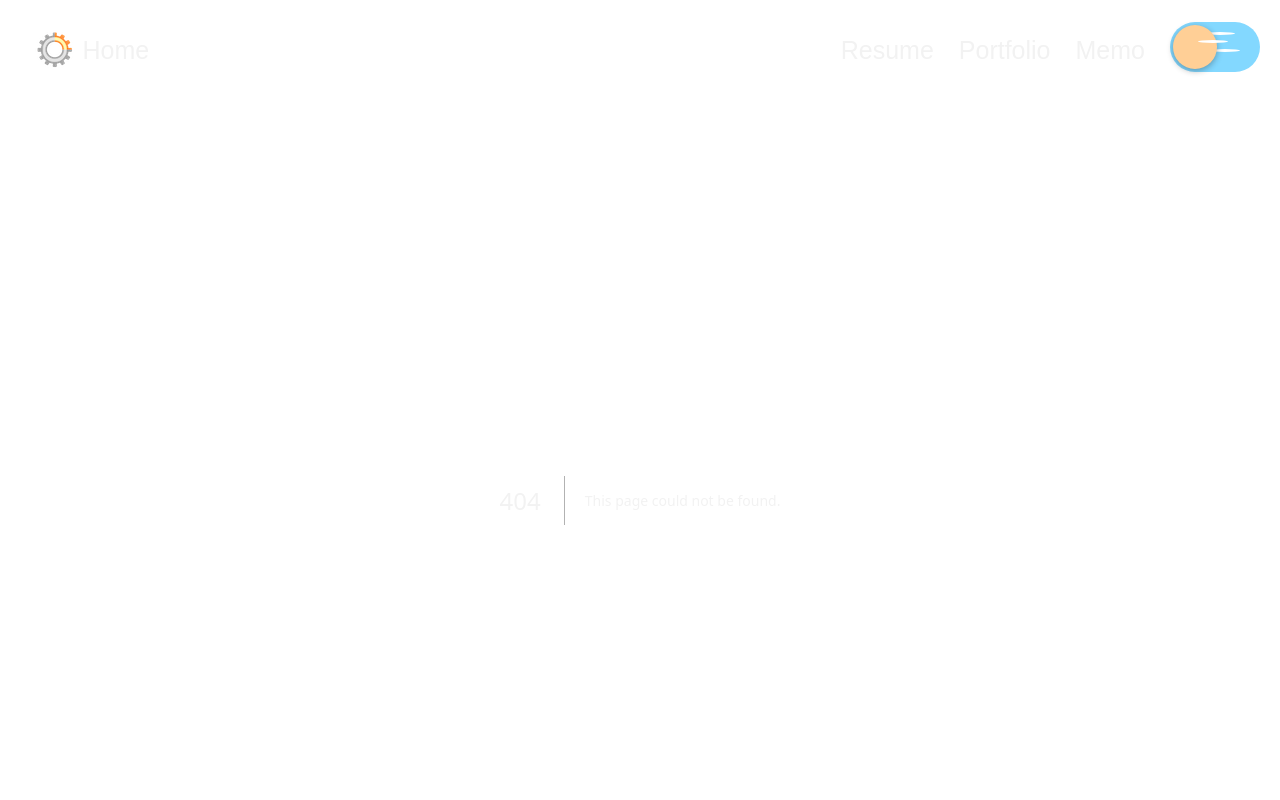
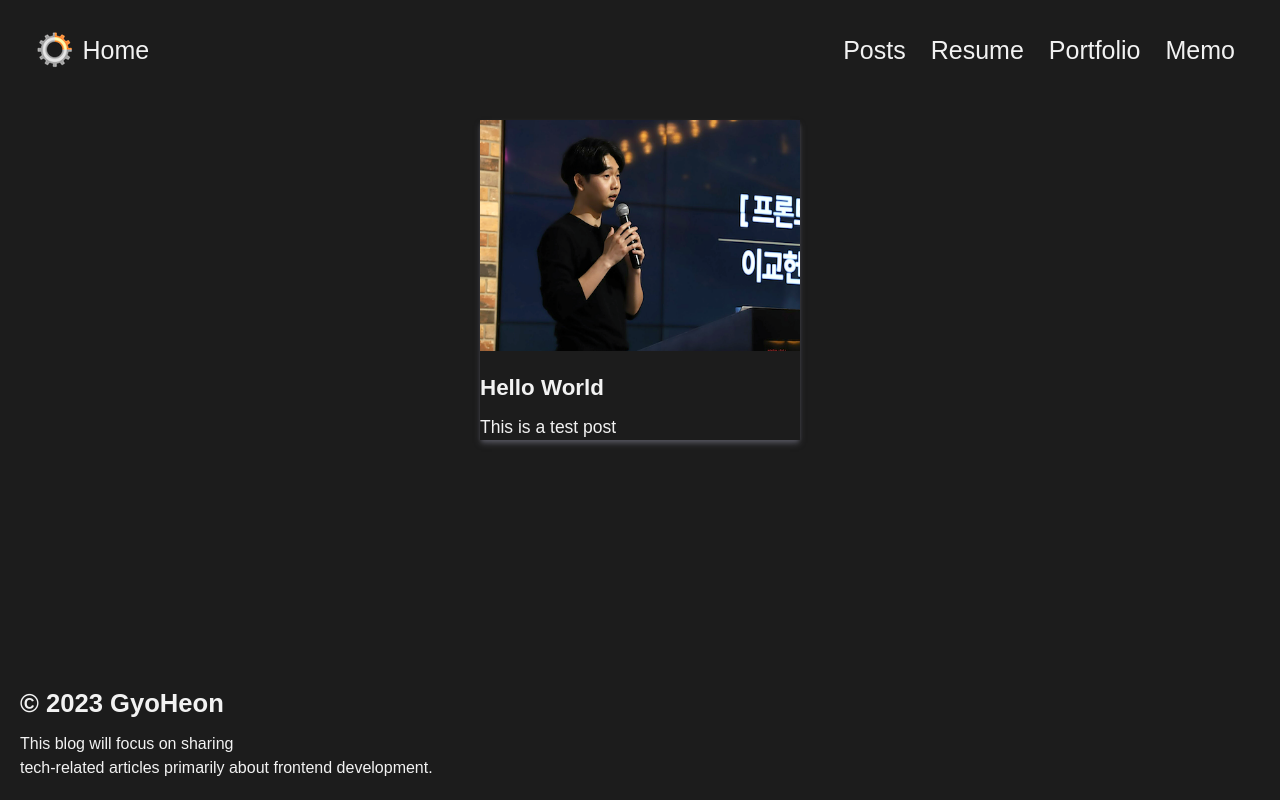
Before and after one commit to GyoHeon/blog, a Next.js app: page /posts in a window 1280 px wide. Before the commit this address had no page. Shown: the top 800 px of the page. Built offline with nearby package versions, Linux system fonts and the light colour scheme.

Commit message:
Feat: Make card component

```diff
--- /dev/null
+++ b/app/posts/page.tsx
@@ -0,0 +1,9 @@
+import { PostCard } from "@/components/Card";
+
+export default function Home() {
+  return (
+    <main className="flex min-h-screen flex-col items-center justify-between p-24">
+      <PostCard title="Hello World" description="This is a test post" image="/image/lgh.png" />
+    </main>
+  );
+}
--- a/constants/urls.ts
+++ b/constants/urls.ts
@@ -1,4 +1,5 @@
 export const HEADER_MENUS = [
+  { name: "Posts", url: "/posts" },
   { name: "Resume", url: "/resume" },
   { name: "Portfolio", url: "/portfolio" },
   { name: "Memo", url: "/memo" },
--- /dev/null
+++ b/src/components/Card.tsx
@@ -0,0 +1,15 @@
+interface Props {
+  title: string;
+  description: string;
+  image: string;
+}
+
+export function PostCard({ title, description, image }: Props) {
+  return (
+    <div className="flex flex-col w-64 h-64 m-4 shadow-md shadow-zinc-600">
+      <img className="w-64 h-64" src={image} alt={title} />
+      <h5 className="mt-4 font-bold">{title}</h5>
+      <p className="mt-2 text-sm">{description}</p>
+    </div>
+  );
+}
--- a/src/components/Header.tsx
+++ b/src/components/Header.tsx
@@ -1,7 +1,6 @@
 import Image from "next/image";
 import Link from "next/link";
 import { HEADER_MENUS } from "../../constants/urls";
-import { ThemeButton } from "./button/ThemeButton";
 
 export function Header() {
   return (
@@ -28,9 +27,7 @@ export function Header() {
             </Link>
           </li>
         ))}
-        <li>
-          <ThemeButton />
-        </li>
+        <li>{/* <ThemeButton /> */}</li>
       </ul>
     </header>
   );
```
